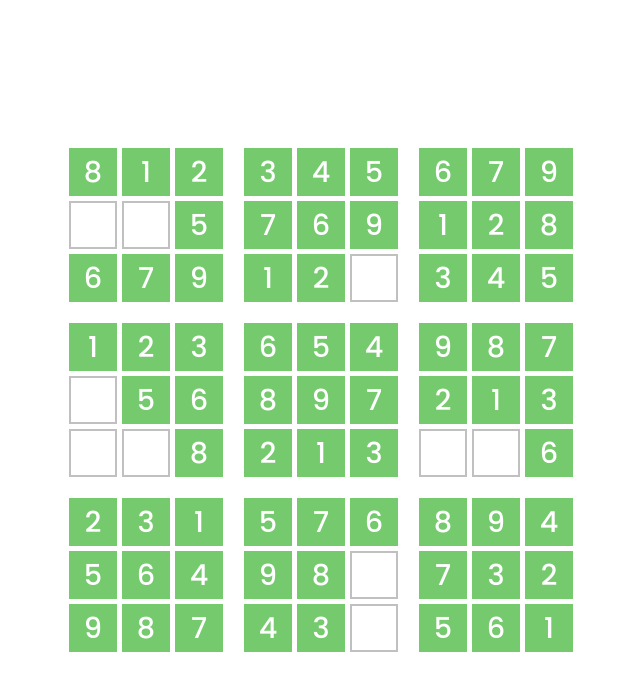
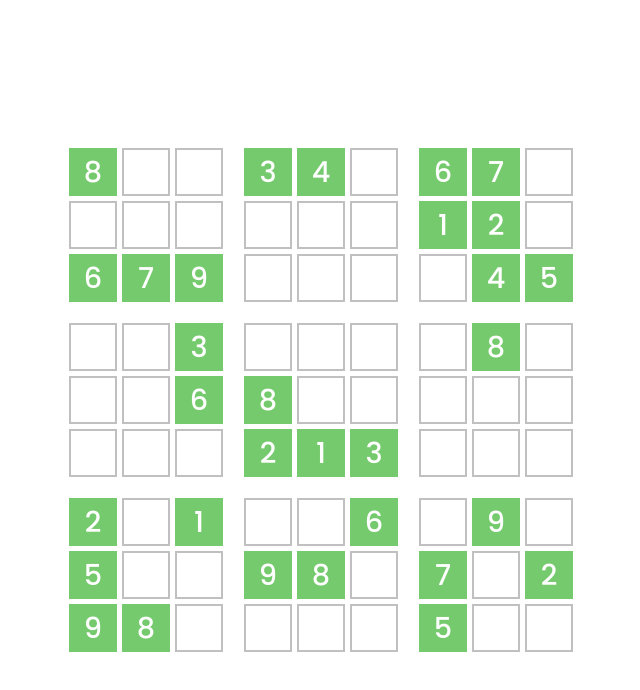
Before and after one commit to Lucas-ez/sudoku-v2, a React (Vite) app: page / in a window 1280 px wide. Shown: the top 690 px of the page, without its empty margins (319-959 px from the left). Built offline with nearby package versions, Linux system fonts and the light colour scheme.

Commit message:
versión jugable con teclado

```diff
--- a/src/App.jsx
+++ b/src/App.jsx
@@ -1,14 +1,24 @@
 import './App.scss'
 import { Board } from './components'
-import { Provider } from 'react-redux'
-import store from './store/store'
+import { useEffect } from 'react'
+import { useDispatch } from 'react-redux'
+import { setCell } from './store/sudokuSlice'
 
 function App () {
+  const dispatch = useDispatch()
+
+  const handleKeyPress = e => {
+    dispatch(setCell(e.key))
+    // puedo agregar acá el cambiar el focus con cursores
+  }
+  useEffect(() => {
+    document.addEventListener('keydown', handleKeyPress)
+    // return document.removeEventListener('keydown', handleKeyPress)
+  }, [])
+
   return (
     <div className='flex flex-column flex-center vh-100'>
-      <Provider store={store}>
-        <Board />
-      </Provider>
+      <Board />
     </div>
   )
 }
--- a/src/components/Board/Board.jsx
+++ b/src/components/Board/Board.jsx
@@ -1,24 +1,20 @@
+/* eslint-disable  */
 import './Board.scss'
-import { useEffect, useState } from 'react'
-import { generarSudoku } from './../../sudoku'
 import { Cell } from '..'
+import { useEffect } from 'react'
+import { useDispatch, useSelector } from 'react-redux'
+import { fetchSudokuByDifficulty } from './../../store/sudokuSlice'
 
 const Board = () => {
-  const [board, setBoard] = useState()
-  const [focus, setFocus] = useState()
+  const dispatch = useDispatch()
+  const { board, solvedBoard } = useSelector(state => state.sudoku)
 
   useEffect(() => {
-    setBoard(generarSudoku(2))
-
-    window.addEventListener('keydown', async (e) => {
-      // const auxBoard = [...board]
-      test()
-      console.log(e.key, focus)
-    })
+    dispatch(fetchSudokuByDifficulty(10))
   }, [])
 
-  const test = () => {
-    console.log(focus)
+  const validarCelda = (i, j, n) => {
+    return solvedBoard[i][j] === n; // ver si está completo
   }
 
   return (
@@ -32,9 +28,8 @@ const Board = () => {
                 <Cell
                   key={'cell' + j}
                   content={cell}
-                  setFocus={setFocus}
-                  focus={focus}
                   coords={[i, j]}
+                  validarCelda={validarCelda}
                 />
               ))
             }
--- a/src/components/Cell/Cell.jsx
+++ b/src/components/Cell/Cell.jsx
@@ -1,19 +1,35 @@
 import './Cell.scss'
+import { useDispatch, useSelector } from 'react-redux'
+import { setFocus } from './../../store/sudokuSlice'
+import { useEffect, useState } from 'react'
 
-const Cell = ({ content, setFocus, focus, coords }) => {
-  // Si es distinto de 0 y cumple determinada condición
-  const isOK = content !== 0
-  const isFocused = focus && focus[0] === coords[0] && coords[1] === focus[1]
+const Cell = ({ content, coords, validarCelda }) => {
+  const dispatch = useDispatch()
+  const { focus } = useSelector(state => state.sudoku)
+  const [i, j] = [...coords]
+  const [isOK, setIsOK] = useState()
+  const isFocused = focus && focus[0] === i && j === focus[1]
+
+  useEffect(() => {
+    if (content === 0) return
+
+    if (validarCelda(i, j, content)) {
+      setIsOK('ok')
+    } else {
+      setIsOK('error')
+      // Agregar error
+    }
+  }, [content])
 
   const handleClick = () => {
-    if (isOK) return
+    if (isOK === 'ok') return // mostrar sombreados todos las celdas con el mismo número
 
-    setFocus(coords)
+    dispatch(setFocus(coords))
   }
 
   return (
     <div
-      className={`flex flex-center cell ${isOK && 'cell-ok'} ${isFocused && 'cell-focused'}`}
+      className={`flex flex-center cell ${isOK === 'ok' && 'cell-ok'} ${isOK === 'error' && 'cell-error'} ${isFocused && 'cell-focused'}`}
       onClick={handleClick}
     >
       {content === 0 ? ' ' : content}
--- a/src/components/Cell/Cell.scss
+++ b/src/components/Cell/Cell.scss
@@ -13,6 +13,12 @@
     color: white;
   }
 
+  &-error {
+    background-color: #cf3d3d;
+    border-color: #cf3d3d;
+    color: #fff;
+  }
+
   &-focused {
     border-radius: 2px;
     border: 2px solid black;
--- a/src/main.jsx
+++ b/src/main.jsx
@@ -2,4 +2,11 @@ import React from 'react'
 import ReactDOM from 'react-dom/client'
 import App from './App'
 
-ReactDOM.createRoot(document.getElementById('root')).render(<App />)
+import { Provider } from 'react-redux'
+import store from './store/store'
+
+ReactDOM.createRoot(document.getElementById('root')).render(
+  <Provider store={store}>
+    <App />
+  </Provider>
+)
--- a/src/store/sudokuSlice.js
+++ b/src/store/sudokuSlice.js
@@ -1,28 +1,44 @@
 import { createSlice } from '@reduxjs/toolkit'
-import { generarSudoku } from './../sudoku'
+import { generarSudoku, resolverSudoku } from './../sudoku'
 
 const sudokuSlice = createSlice({
   name: 'sudoku',
   initialState: {
-    board: []
+    board: null,
+    solvedBoard: null,
+    focus: null
   },
   reducers: {
     setBoard (state, action) {
       state.board = action.payload
     },
+    setSolvedBoard (state, action) {
+      state.solvedBoard = action.payload
+    },
     setCell (state, action) {
-      const [i, j, n] = action.payload
-      state.board[i][j] = n
+      if (!state.focus) return
+
+      const [i, j, n] = [state.focus[0], state.focus[1], +action.payload]
+
+      if (action.payload === 'Backspace') {
+        state.board[i][j] = 0
+      } else if (!isNaN(n)) {
+        state.board[i][j] = n
+      }
+    },
+    setFocus (state, action) {
+      state.focus = action.payload
     }
   }
 })
 
-export const { setCell } = sudokuSlice.actions
+export const { setCell, setBoard, setFocus, setSolvedBoard } = sudokuSlice.actions
 export default sudokuSlice.reducer
 
 export const fetchSudokuByDifficulty = difficulty => {
   return (dispatch) => {
-    // eslint-disable-next-line no-undef
-    dispatch(setBoard(generarSudoku(difficulty)))
+    const auxBoard = generarSudoku(difficulty)
+    dispatch(setBoard(auxBoard))
+    dispatch(setSolvedBoard(resolverSudoku(auxBoard)))
   }
 }
--- a/src/sudoku/index.js
+++ b/src/sudoku/index.js
@@ -93,7 +93,15 @@ function esNumeroValido (tablero, fila, columna, numero) {
   return true
 }
 
-export { generarSudoku }
+const resolverSudoku = (t) => {
+  const tablero = [...t].map(row => [...row])
+
+  rellenarTablero(tablero)
+
+  return tablero
+}
+
+export { generarSudoku, resolverSudoku }
 
 // La función `generarSudoku` recibe como parámetro la dificultad, un número entero del 1 al 10. Primero crea un tablero vacío de 9x9 y lo rellena con la diagonal principal con números aleatorios del 1 al 9. Luego llama a la función `rellenarTablero`, que rellena el resto del tablero con backtracking siguiendo las reglas del Sudoku.
 
```
